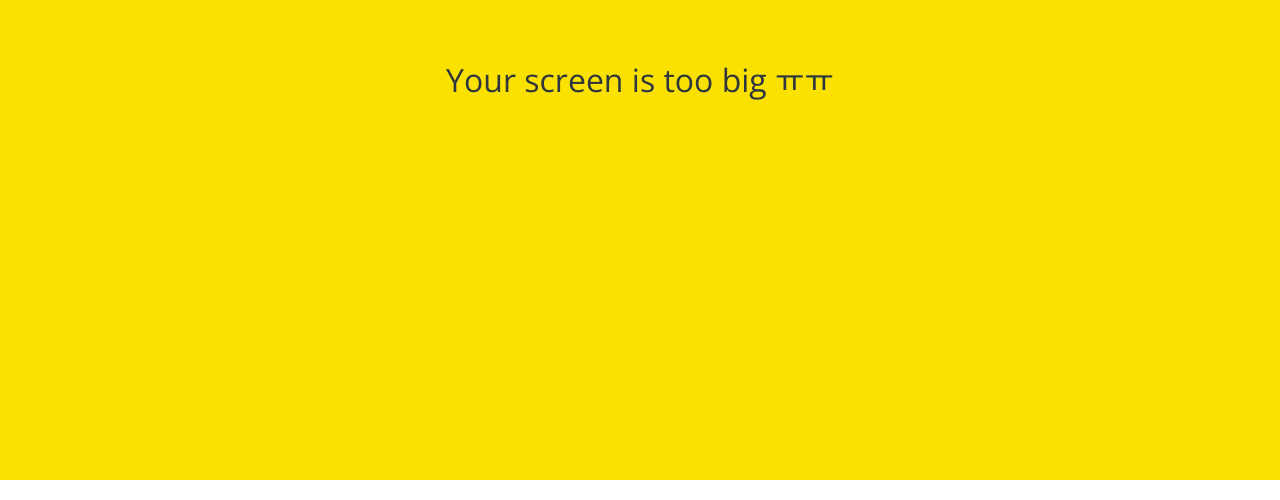
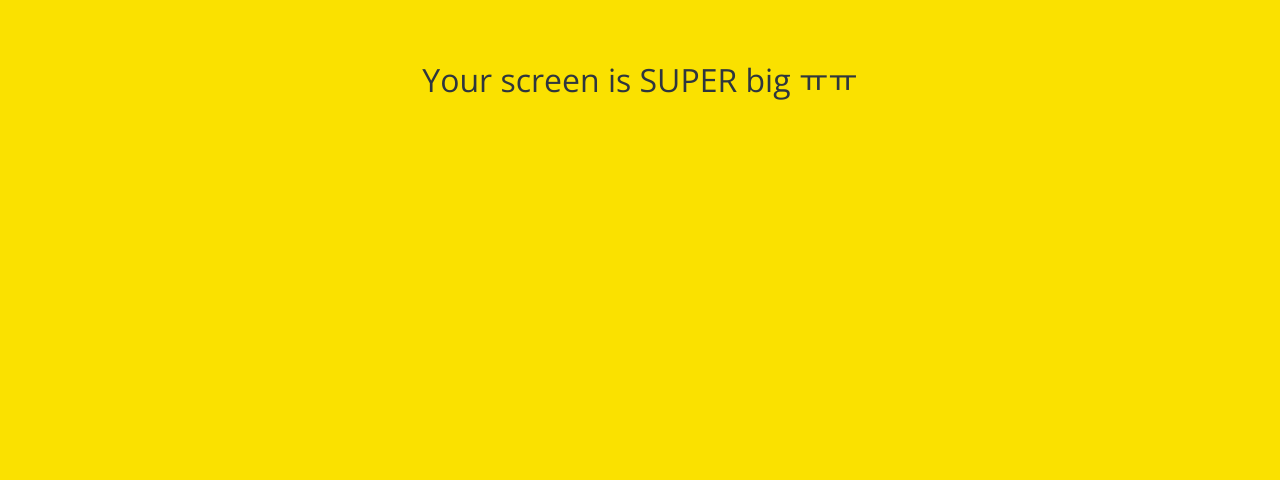
Before and after one commit to bsw302/kokoa-clone-2022, a plain HTML site: page friends.html in a window 1280 px wide. Shown: the part 320-820 px from the top of the page. Drawn offline with nearby package versions, Linux system fonts and the light colour scheme.

Commit message:
too -> super

```diff
--- a/friends.html
+++ b/friends.html
@@ -91,7 +91,7 @@
 
 
     <div id="no-mobile">
-        <span>Your screen is too big ㅠㅠ</span>
+        <span>Your screen is SUPER big ㅠㅠ</span>
     </div>
     <script src="https://kit.fontawesome.com/bf77bd15e6.js" crossorigin="anonymous"></script>
 </body>
```
